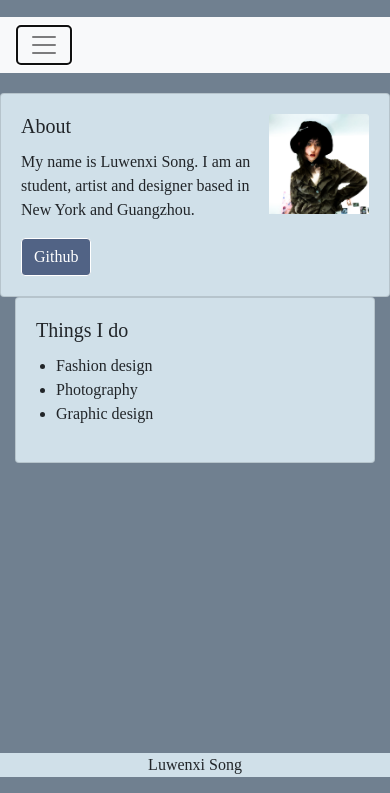
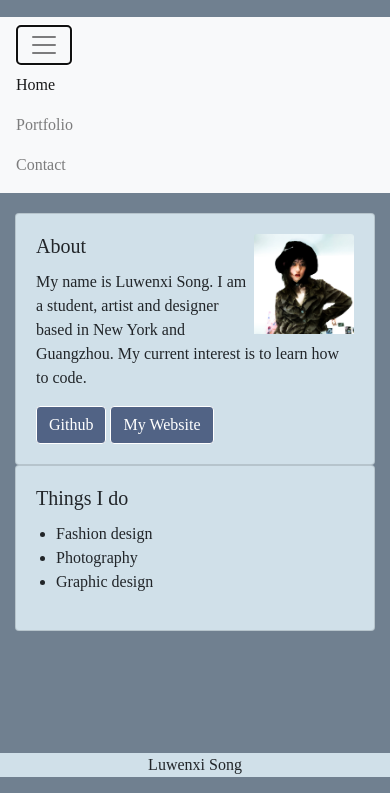
Before and after one commit to fzl666/init_portfolio, a plain HTML site: page index.html in a window 390 px wide. Both pictures are taken after a click on the button "Toggle navigation". Shown: the part 51-844 px from the top of the page. Drawn offline with nearby package versions, Linux system fonts and the light colour scheme; a script that the page names is missing; a web font is replaced by a local one.

Commit message:
typo and css

```diff
--- a/asset/css/style.css
+++ b/asset/css/style.css
@@ -21,3 +21,15 @@ body {
     text-align: center;
 
 }
+
+.collapse.in{
+    display:block !important;
+    float: left;
+    width: 100%;
+}
+#fir{
+width: 50%;
+}
+#sec{
+width:50%
+}
--- a/index.html
+++ b/index.html
@@ -20,7 +20,7 @@
     </button>
     <div class="collapse navbar-collapse" id="navbarNav">
       <ul class="navbar-nav">
-          <a class="nav-link active" href="index.html">Home <span class="sr-only">(current)</span></a>
+          <a class="nav-link active" href="index.html">Home</a>
           <a class="nav-link" href="./portfolio.html">Portfolio</a>
           <a class="nav-link" href="./contact.html">Contact</a>
         </div>
@@ -29,19 +29,20 @@
 
     <div class="container" style="margin-top: 20px;">
       <div class="row">
-        <div class="colcol-md">
-            <div class="card" style=" background-color: rgb(208, 224, 233);">
-              <div class="card-body">
+        <div class="col-md">
+            <div  class="card" style=" background-color: rgb(208, 224, 233);">
+              <div  class="card-body">
                 <img src="./asset/image/profilepic.jpg" class="card-img-top" style="width: 100px; margin-left: auto; float: right;" alt="Profile picture">
                 <h5 class="card-title">About</h5>
-                <p class="card-text">My name is Luwenxi Song. I am an student, artist and designer based in New York and Guangzhou.</p>
+                <p class="card-text">My name is Luwenxi Song. I am a student, artist and designer based in New York and Guangzhou. My current interest is to learn how to code.</p>
                 <a href="https://github.com/fzl666" class="btn btn-primary" style="background-color: #516385; border-color: rgb(255, 255, 255);">Github</a>
+                <a href="https://Luwenxisong.com" class="btn btn-primary" style="background-color: #516385; border-color: rgb(255, 255, 255);">My Website</a>
             </div>
             </div>
         </div>
         <div class="col-md">
-            <div class="card" style=" background-color: rgb(208, 224, 233);">
-              <div class="card-body">
+            <div  class="card" style=" background-color: rgb(208, 224, 233);">
+              <div  class="card-body">
                 <h5 class="card-title">Things I do</h5>
                 <ul style="margin-left: 20px;">
                   <li>Fashion design</li>
```
